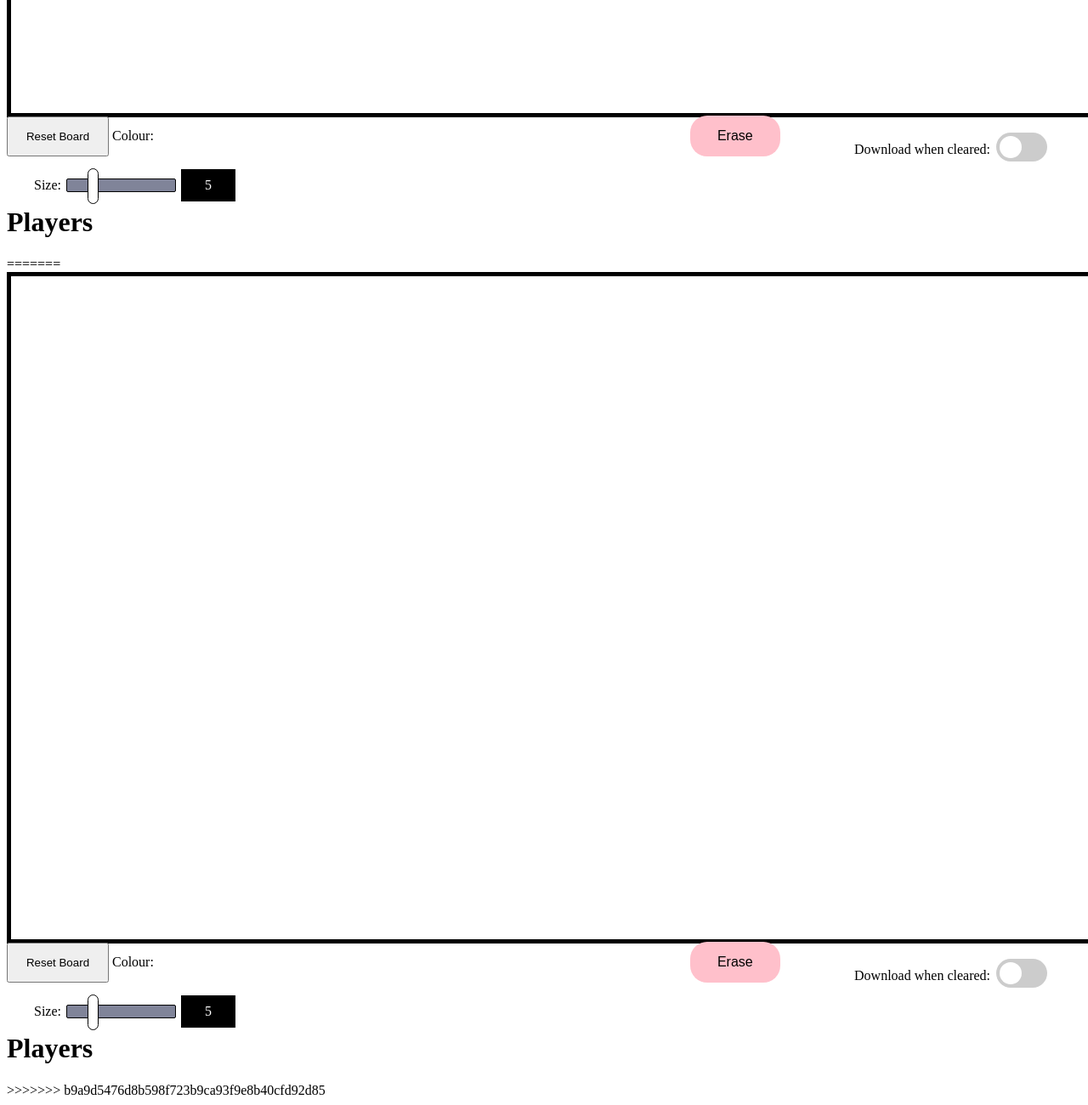
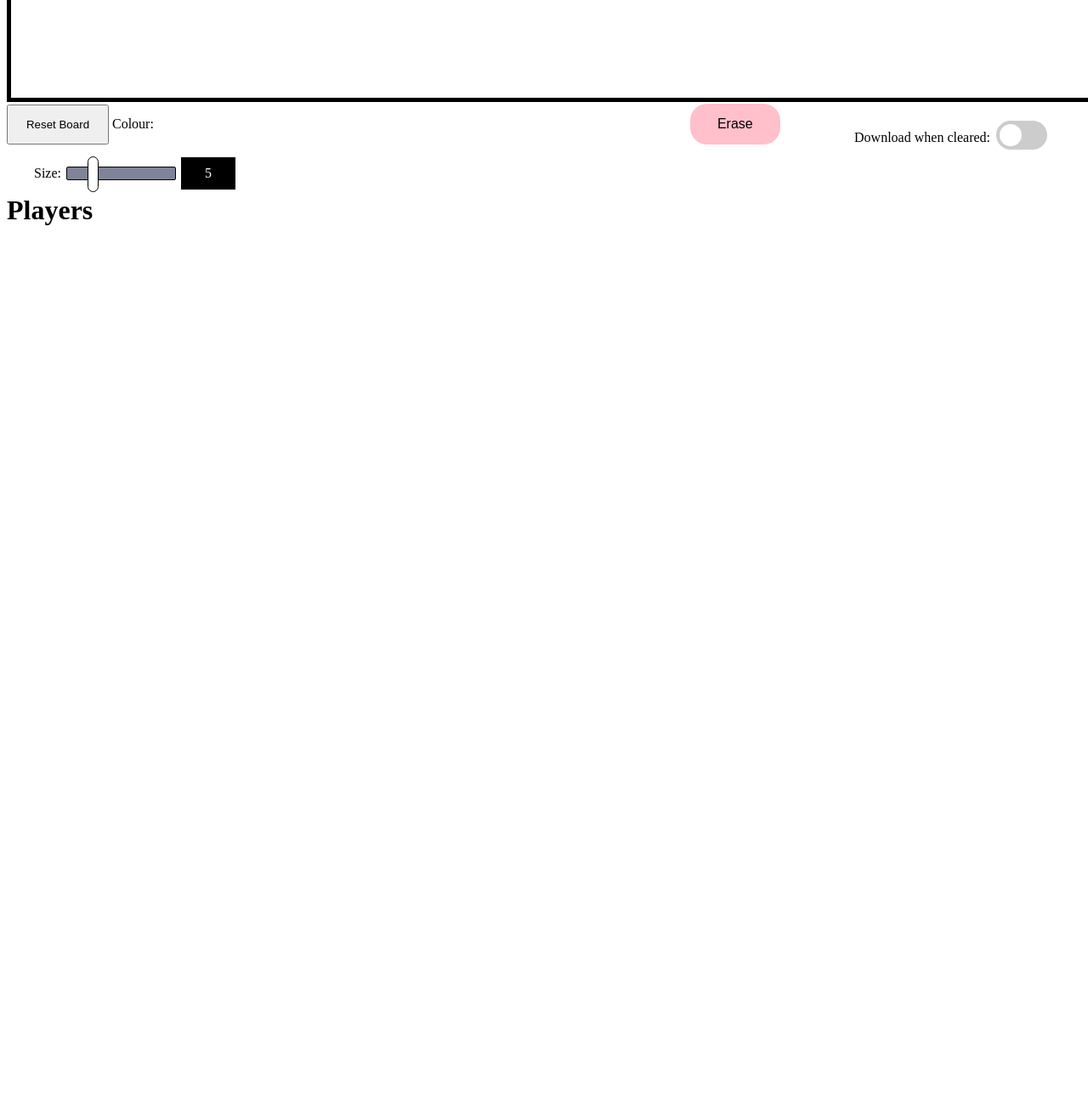
Before and after one commit to EvanKilloran/Draw-Together, a website: page index.html in a window 1280 px wide. Shown: the part 678-1978 px from the top of the page at 85% size. After the commit the page ends 966 px from the top, so only its background shows below. Drawn offline with nearby package versions, Linux system fonts and the light colour scheme.

Commit message:
fixed files

```diff
--- a/index.html
+++ b/index.html
@@ -1,4 +1,3 @@
-<<<<<<< HEAD
 <!DOCTYPE html>
 <html>
 	<head>
@@ -42,49 +41,4 @@
 
 	</body>
 	<script src="/static/game.js"></script>
-=======
-<!DOCTYPE html>
-<html>
-	<head>
-	<meta charset="utf-8">
-	<meta name="viewport" content="width=device-width">
-	<title>Draw Together</title>
-	<link href="/static/style.css" rel="stylesheet" type="text/css"/>
-	<script src="/socket.io/socket.io.js"></script>
-	</head>
-
-	<body>
-	<canvas id="canvas" touch-action="none"></canvas><br/><br/>
-
-	<div id = "buttonsdiv">
-		<button onclick="boardReset()" style="width:120px;height:47px;" id = "button">Reset Board</button>
-
-		<p style="display:inline;color:black;">Colour: </p>
-		<canvas id = "colorCanvas" width="623" height="40"> </canvas>
-		<button class="colorpick" id="eraser" onclick="changeColor('white')">Erase</button>
-
-		<label class="switch" style="float:right;">
-			<input type="checkbox" onclick="toggleDownload()">
-			<span class="slider round"></span>
-		</label>
-
-		<p class="colorpick" style="color:black;float:right;"> Download when cleared: </p>
-		<a id="link"></a>
-
-		<div class ="colorpick" id = "right">
-			<p style="display:inline;color:black;">Size: </p>
-			<input type="range" min="1" max="20" value="5" id="sizeslider" oninput="sizedisplay.value = sizeslider.value;changeSize(sizedisplay.value)">
-			<output id = "sizedisplay">5</output>
-		</div>
-
-		</br>
-	</div>
-
-	<h1> Players </h1>
-	<div id="players">
-	</div>
-
-	</body>
-	<script src="/static/game.js"></script>
->>>>>>> b9a9d5476d8b598f723b9ca93f9e8b40cfd92d85
 </html>
--- a/server.js
+++ b/server.js
@@ -30,7 +30,7 @@ var sendTo;
 
 io.on('connection', function(socket) {
 	socket.on('new player', function() {
-		// variable to keep id for requesting canvas image (new player)
+		// var to keep id for requesting canvas image
 		sendTo = socket.id;
 		// Update new player's online div with everyone's name
 		for (i in players){
```
